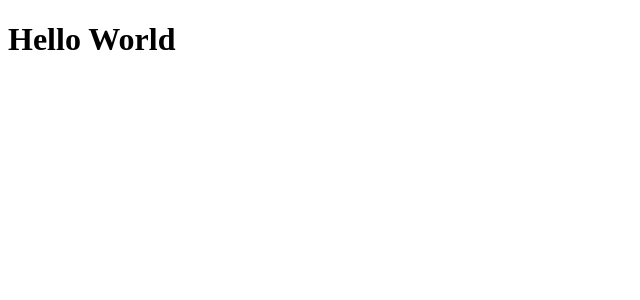
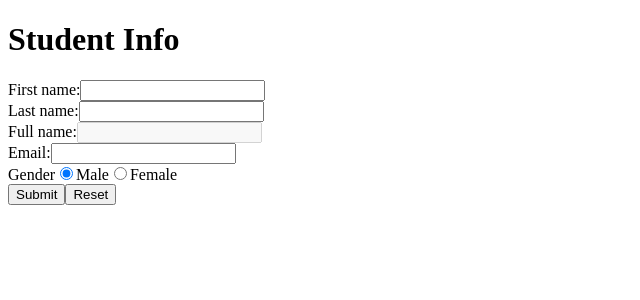
Before and after one commit to AnhSon-DHSPDHDN/fe42-reactjs, a React (Create React App) app: page / in a window 1280 px wide. Shown: the top 300 px of the page, without its empty margins (0-640 px from the left). Built offline with nearby package versions, Linux system fonts and the light colour scheme.

Commit message:
demo react form

```diff
--- a/package.json
+++ b/package.json
@@ -3,6 +3,7 @@
   "version": "0.1.0",
   "private": true,
   "dependencies": {
+    "@hookform/resolvers": "^3.9.1",
     "@testing-library/jest-dom": "^5.17.0",
     "@testing-library/react": "^13.4.0",
     "@testing-library/user-event": "^13.5.0",
@@ -12,9 +13,11 @@
     "@types/react-dom": "^18.3.1",
     "react": "^18.3.1",
     "react-dom": "^18.3.1",
+    "react-hook-form": "^7.53.2",
     "react-scripts": "5.0.1",
     "typescript": "^4.9.5",
-    "web-vitals": "^2.1.4"
+    "web-vitals": "^2.1.4",
+    "yup": "^1.4.0"
   },
   "scripts": {
     "start": "react-scripts start",
--- a/src/App.tsx
+++ b/src/App.tsx
@@ -1,7 +1,136 @@
+import { useEffect } from "react";
+import { Controller, useForm } from "react-hook-form";
+import { yupResolver } from "@hookform/resolvers/yup";
+import * as yup from "yup";
+
+const defaultFormValues = {
+  firstName: "",
+  lastName: "",
+  fullName: "",
+  email: "",
+  gender: "male",
+};
+
+const schema = yup.object({
+  firstName: yup.string().required("First name is required!"),
+  lastName: yup.string().required("Last name is required!"),
+  email: yup.string(),
+  gender: yup.string(),
+  fullName: yup.string(),
+});
+
 function App() {
+  const methods = useForm({
+    defaultValues: defaultFormValues,
+    resolver: yupResolver(schema),
+  });
+  const {
+    control,
+    handleSubmit,
+    watch,
+    setValue,
+    reset,
+    formState: { errors },
+  } = methods;
+  const [gender, firstName, lastName] = watch([
+    "gender",
+    "firstName",
+    "lastName",
+  ]);
+
+  const onSubmit = (values: any) => {
+    console.log(values, "values");
+  };
+
+  useEffect(() => {
+    setValue("fullName", firstName + " " + lastName);
+  }, [firstName, lastName, setValue]);
+
   return (
     <div className="App">
-      <h1>Hello World</h1>
+      <form onSubmit={handleSubmit(onSubmit)}>
+        <h1>Student Info</h1>
+        <div>
+          <label>First name:</label>
+          <Controller
+            name="firstName"
+            control={control}
+            render={({ field }) => <input {...field} />}
+          />
+          {!!errors.firstName && (
+            <span style={{ color: "red" }}>{errors.firstName?.message}</span>
+          )}
+        </div>
+        <div>
+          <label>Last name:</label>
+          <Controller
+            name="lastName"
+            control={control}
+            render={({ field }) => <input {...field} />}
+          />
+        </div>
+        <div>
+          <label>Full name:</label>
+          <Controller
+            name="fullName"
+            control={control}
+            render={({ field }) => <input {...field} disabled />}
+          />
+        </div>
+        <div>
+          <label>Email:</label>
+          <Controller
+            name="email"
+            control={control}
+            render={({ field }) => <input {...field} />}
+          />
+        </div>
+        <div>
+          <label>Gender</label>
+          <Controller
+            control={control}
+            name="gender"
+            render={({ field: { onChange } }) => {
+              return (
+                <>
+                  <label>
+                    <input
+                      type="radio"
+                      name="gender"
+                      value="male"
+                      checked={gender === "male"}
+                      onChange={(e) => onChange(e.target.value)}
+                    />
+                    Male
+                  </label>
+                  <label>
+                    <input
+                      type="radio"
+                      name="gender"
+                      value="female"
+                      checked={gender === "female"}
+                      onChange={(e) => onChange(e.target.value)}
+                    />
+                    Female
+                  </label>
+                </>
+              );
+            }}
+          />
+        </div>
+
+        <div>
+          <button type="submit">Submit</button>
+          <button
+            onClick={(e) => {
+              e.preventDefault();
+              reset(defaultFormValues);
+            }}
+          >
+            Reset
+          </button>
+        </div>
+      </form>
     </div>
   );
 }
```
Also changed, not shown: 1 other file (tests, documents, lock files or other folders).
